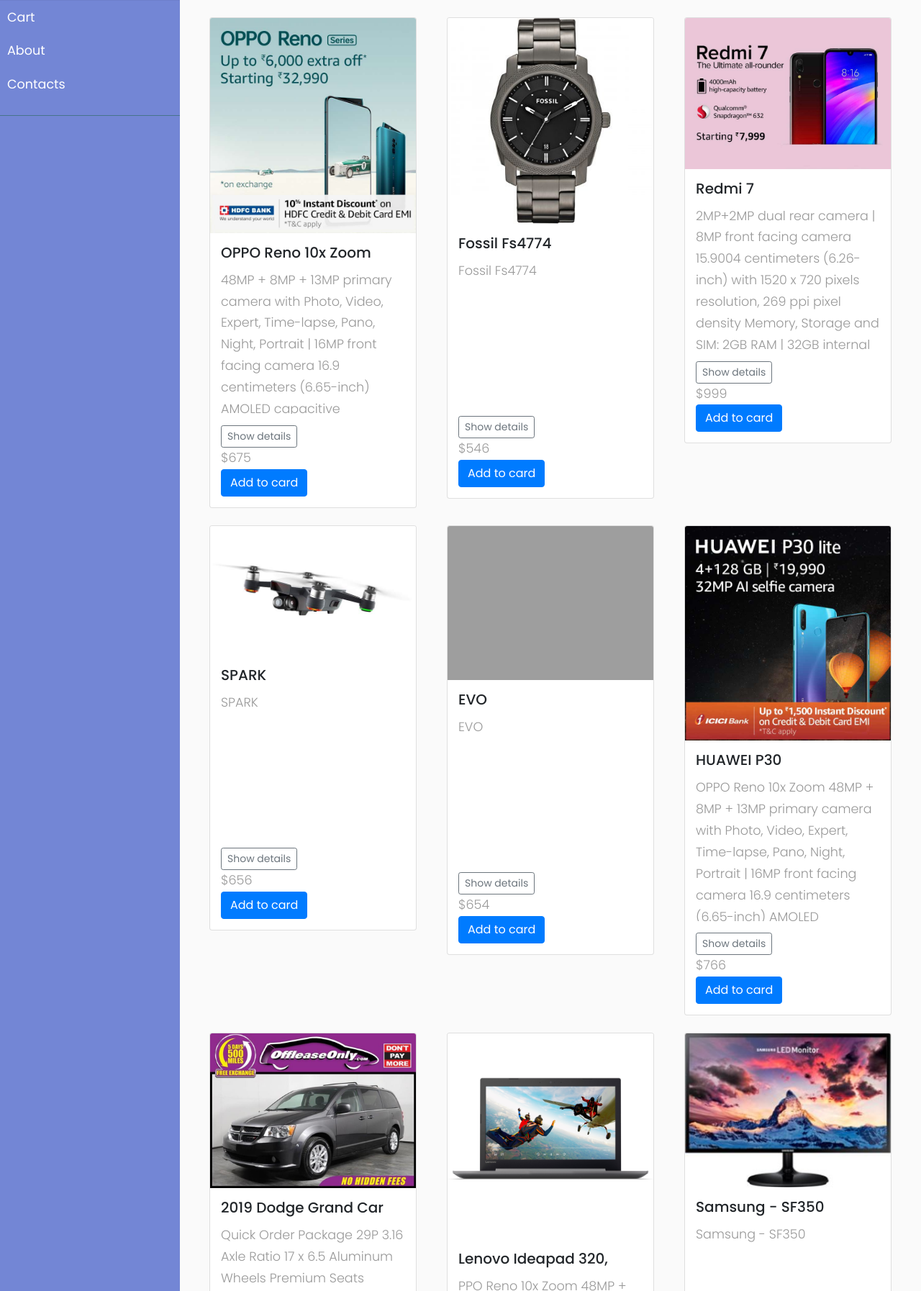
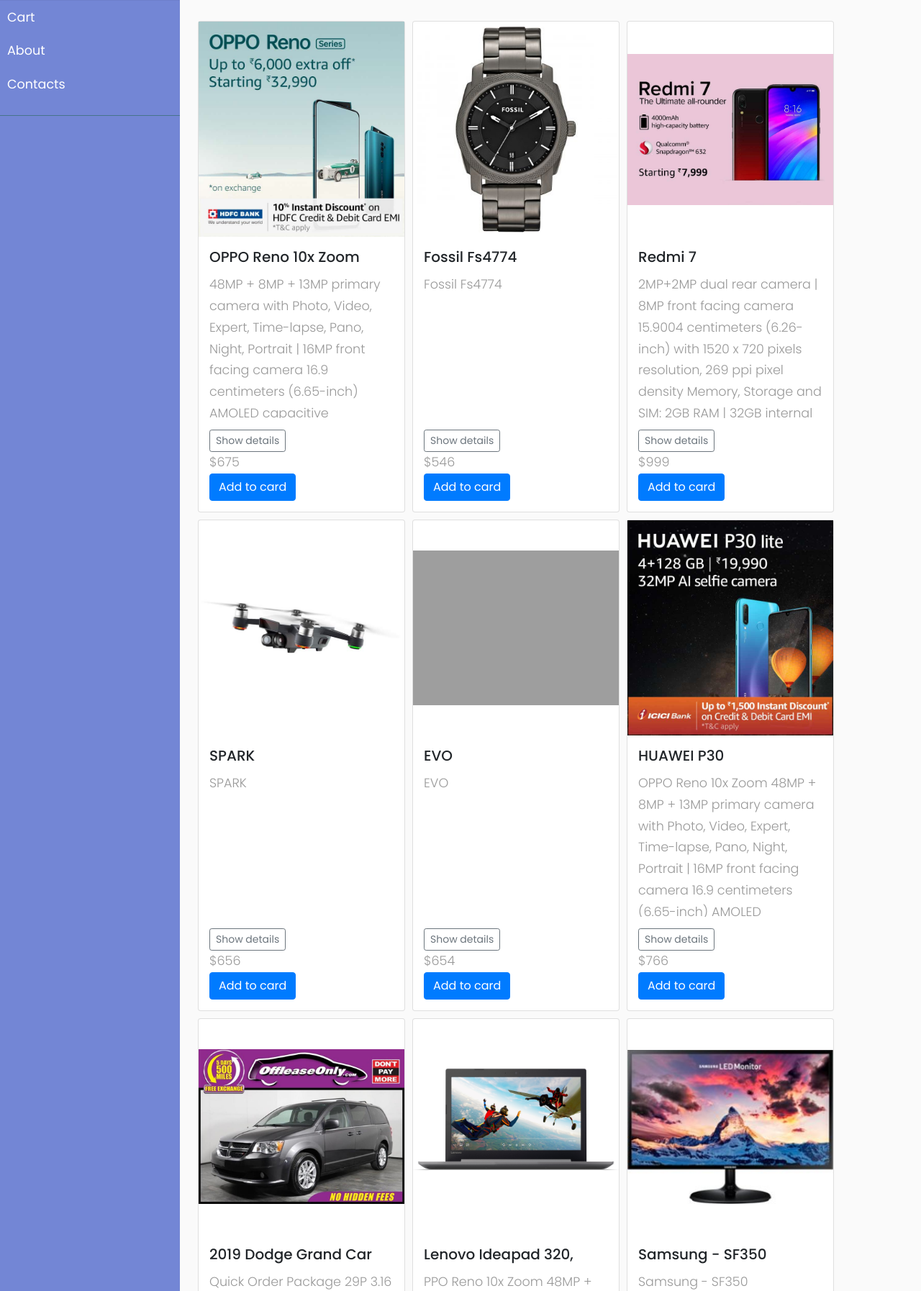
Before and after one commit to AlieksieievYurii/ShopDjango, a Django app: page /index/ in a window 1280 px wide. Shown: the part 147-1941 px from the top of the page at 72% size. Run offline with Django 3.2, Linux system fonts and the light colour scheme; data comes from the database, SQL or seed files in the repository; data that the repository does not hold is empty; some libraries are stand-ins or nearby versions; grey boxes are pictures that could not be loaded.

Commit message:
Fixed product cards layout

```diff
--- a/shop/static/shop/style.css
+++ b/shop/static/shop/style.css
@@ -171,11 +171,21 @@
 .product__container {
     width: 100%;
     display: flex;
-    justify-content: space-around;
+    justify-content: flex-start;
     flex-wrap: wrap;
 }
+
+.product__image {
+    height: 300px;
+    width: 100%;
+    background-repeat: no-repeat;
+    background-position: 50%;
+    background-size: contain;
+}
+
 .product__card {
-    margin-bottom: 24px;
+    margin: 5px;
+
 }
 .product__card__title {
     display: flex;
--- a/shop/templates/shop/index.html
+++ b/shop/templates/shop/index.html
@@ -10,7 +10,8 @@
     {% for item in goods %}
       <div class="product__card">
         <div class="card" style="width: 18rem;">
-          <img class="card-img-top" src="{% static 'shop/img/' %}{{ item.img }}" alt="Product photo">
+          {% comment %} <img class="card-img-top" src="{% static 'shop/img/' %}{{ item.img }}" alt="Product photo"> {% endcomment %}
+          <div class="product__image" style="background-image: url({% static 'shop/img/' %}{{ item.img }})" ></div>
           <div class="product__card__title">
             <h5 class="card-title">{{item.name}}</h5>
             <p class="productCard__description">{{item.description}}</p>
```
